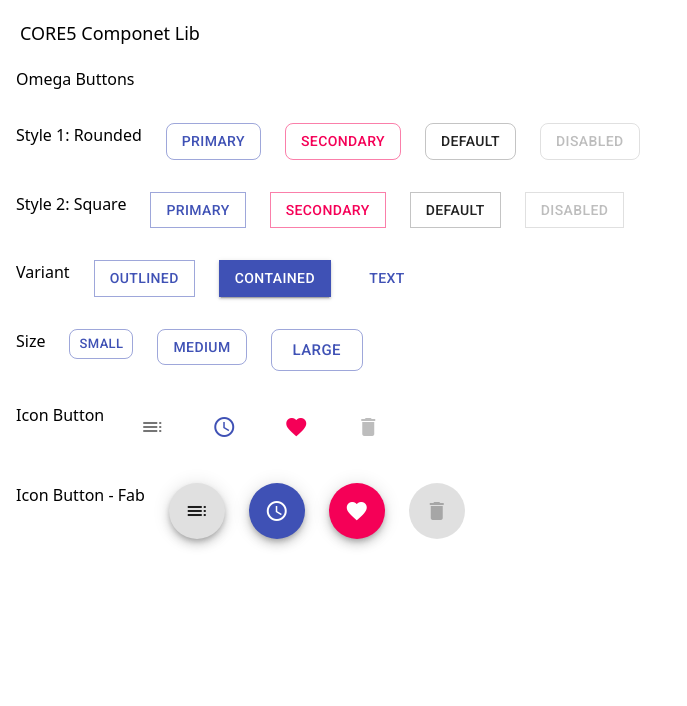
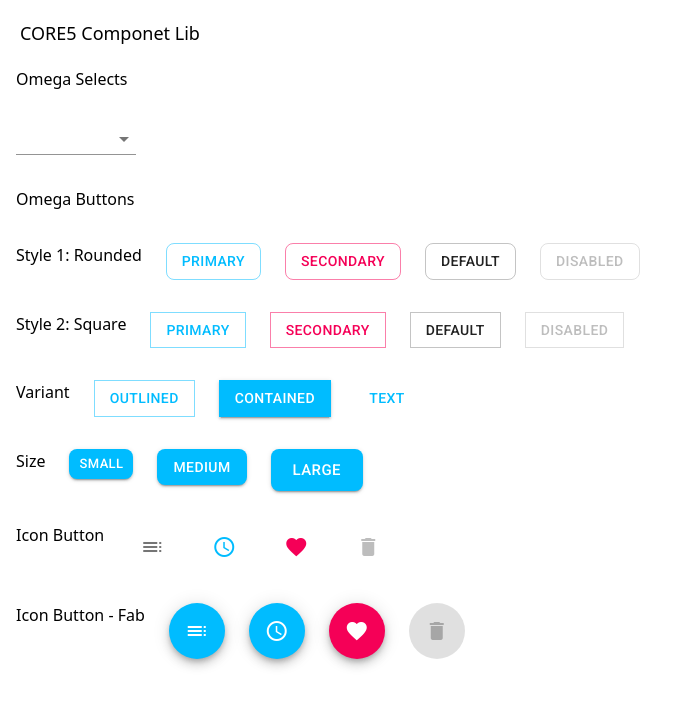
Before and after one commit to volcanohong/react-lib, a React (Create React App) app: page / in a window 1280 px wide. Shown: the top 706 px of the page, without its empty margins (0-687 px from the left). Built offline with nearby package versions, Linux system fonts and the light colour scheme.

Commit message:
Select Component

```diff
--- a/src/App.js
+++ b/src/App.js
@@ -1,7 +1,10 @@
 import React from 'react';
-import { makeStyles } from '@material-ui/core/styles';
+import { makeStyles, MuiThemeProvider, unstable_createMuiStrictModeTheme as createMuiTheme } from '@material-ui/core/styles';
 import OmButton from './component/OmButton';
 import OmSelect from './component/OmSelect';
+
+//Warnings in strict mode https://github.com/mui-org/material-ui/issues/13394
+//unstable_createMuiStrictModeTheme as createMuiTheme
 
 const useStyles = makeStyles((theme) => ({
   margin: {
@@ -14,18 +17,42 @@ const useStyles = makeStyles((theme) => ({
 
 function App() {
   const classes = useStyles();
+  const theme = createMuiTheme({
+    palette: {
+      primary: {
+        main: '#00bcff',
+        contrastText: '#fff',
+      },
+      // secondary: {
+      //   main: '#3F51B5'
+      // }
+    }
+  });
+
+  const options = [
+    { value: 10, name: 'Option 10' },
+    { value: 20, name: 'Option 20' },
+    { value: 30, name: 'Option 30' },
+    { value: 40, name: 'Option 40' },
+  ]
+
   return (
+    <MuiThemeProvider theme={theme}>
       <div className="">
         <header className="om-p-5 om-text-lg">CORE5 Componet Lib</header>
 
-      {/* <div className="om-container om-mx-auto om-px-4">
-        <div className="om-w-full om-py-5 om-px-2">
+        <div className="om-container om-mx-auto om-px-4 om-space-y-8">
+          <div className="om-w-full">
             <span>Omega Selects</span>
           </div>
           <div className="om-flex om-flex-row om-space-x-6">
-          <OmSelect></OmSelect>
+            <OmSelect options={options}></OmSelect>
           </div>
-      </div> */}
+
+          <div className="om-flex om-flex-row om-space-x-10">
+
+          </div>
+        </div>
 
         <div className="om-container om-mx-auto om-px-4 om-space-y-8">
           <div className="om-w-full">
@@ -53,9 +80,9 @@ function App() {
           </div>
           <div className="om-flex om-flex-row om-space-x-6">
             <span>Size</span>
-          <OmButton name="Small" size="small" />
-          <OmButton name="Medium" size="medium" />
-          <OmButton name="Large" size="large" />
+            <OmButton name="Small" size="small" variant="contained" />
+            <OmButton name="Medium" size="medium" variant="contained" />
+            <OmButton name="Large" size="large" variant="contained" />
           </div>
           <div className="om-flex om-flex-row om-space-x-6">
             <span>Icon Button</span>
@@ -66,13 +93,14 @@ function App() {
           </div>
           <div className="om-flex om-flex-row om-space-x-6">
             <span>Icon Button - Fab</span>
-          <OmButton fab="true" name="toc" color="default" />
+            <OmButton fab="true" name="toc" />
             <OmButton fab="true" name="schedule" />
             <OmButton fab="true" name="favorite" color="secondary" />
             <OmButton fab="true" name="delete" disabled />
           </div>
         </div>
       </div>
+    </MuiThemeProvider>
   );
 }
 
--- a/src/component/OmSelect.jsx
+++ b/src/component/OmSelect.jsx
@@ -1,9 +1,6 @@
 import React from 'react';
 import { makeStyles } from '@material-ui/core/styles';
-import InputLabel from '@material-ui/core/InputLabel';
 import MenuItem from '@material-ui/core/MenuItem';
-import FormHelperText from '@material-ui/core/FormHelperText';
-import FormControl from '@material-ui/core/FormControl';
 import Select from '@material-ui/core/Select';
 
 const useStyles = makeStyles({
@@ -12,34 +9,61 @@ const useStyles = makeStyles({
       outline: 'none',
     },
   },
+  select: {
+    minWidth: 120,
+  }
 });
 
 function OmSelect(props) {
   const classes = useStyles();
-
-  const [age, setAge] = React.useState('');
+  const [selected, setValue] = React.useState('');
 
   const handleChange = (event) => {
-    setAge(event.target.value);
+    setValue(event.target.value);
+  };
+
+  // console.log(props.options);
+
+  const renderOptions = (props) => {
+    return props.options.map((item, i) => {
+      return (
+        <MenuItem
+          key={i}
+          value={item.value}>
+          {item.name}
+        </MenuItem>
+      );
+    });
   };
 
   return (
+    // <Select
+    //   labelId="demo-simple-select-label"
+    //   id="demo-simple-select"
+    //   value={selected}
+    //   onChange={handleChange}
+    // >
+    //   <MenuItem value={10}>Ten</MenuItem>
+    //   <MenuItem value={20}>Twenty</MenuItem>
+    //   <MenuItem value={30}>Thirty</MenuItem>
+    // </Select>
     <div className={props.className}>
-      <FormControl className={classes.formControl}>
-        <InputLabel id="simple-select-label">Age</InputLabel>
-        <Select
-          labelId="simple-select-label"
-          id="simple-select"
-          value={age}
-          onChange={handleChange}
-        >
-          <MenuItem value={10}>Ten</MenuItem>
-          <MenuItem value={20}>Twenty</MenuItem>
-          <MenuItem value={30}>Thirty</MenuItem>
-        </Select>
-      </FormControl>
-      {/* <Button classes={{ root: classes.root }}
-        variant={variant} color={color} {...props}>{props.name}</Button> */}
+      <Select className={classes.select}
+        value={selected}
+        onChange={handleChange}
+        {...props}
+      >
+        {renderOptions(props)}
+        {/* {props.options.map((item, i) => {
+          return (
+            <MenuItem
+              key={i}
+              value={item.value}>
+              {item.name}
+            </MenuItem>
+          );
+        })} */}
+      </Select>
     </div>
   );
 }
```
Lines whose indentation alone changed are shown as unchanged.
